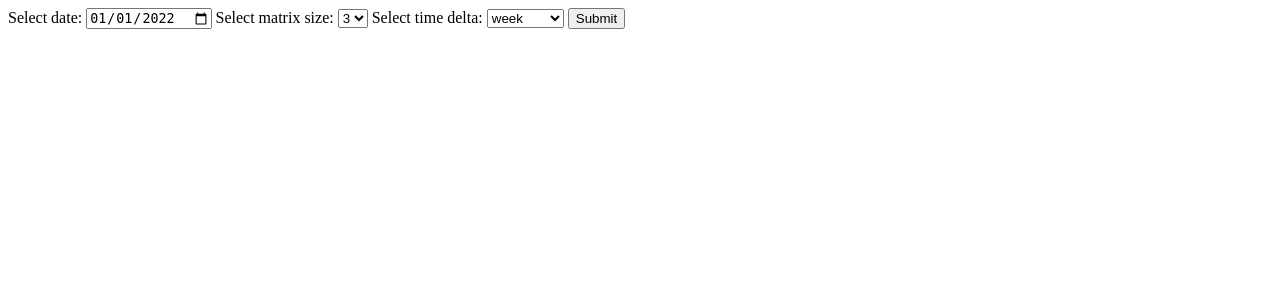
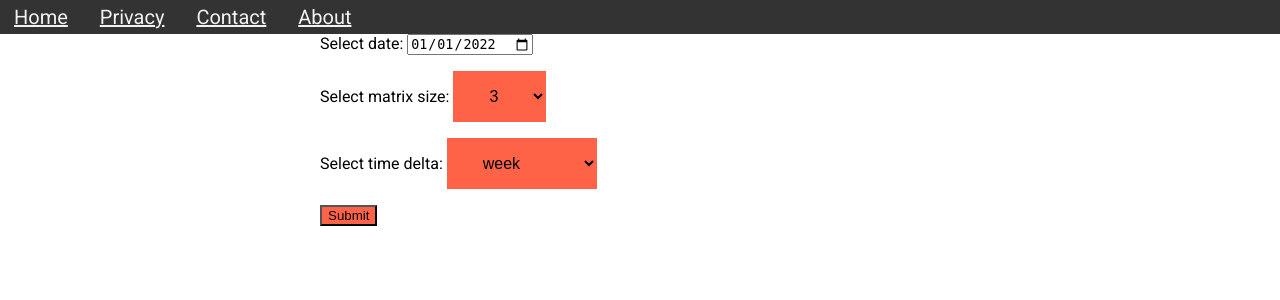
Before and after one commit to Heroesluk/azure2, a Flask app: page /mosaic in a window 1280 px wide. Shown: the top 300 px of the page. Run offline with Flask 2, Linux system fonts and the light colour scheme.

Commit message:
added templates to the other ones

```diff
--- a/bubble.py
+++ b/bubble.py
@@ -183,3 +183,8 @@
             print(name)
 
     im.save("static/{}.png".format(file_name))
+
+
+
+def download_with_color():
+    pass
--- a/static/css/main.css
+++ b/static/css/main.css
@@ -159,6 +159,10 @@
     -moz-appearance:textfield;
 }
 
+input[type=submit]{
+    background-color: tomato;
+}
+
 
 #input_name{
     width: 35%;
@@ -166,3 +170,12 @@
 #input_records{
     width: 35%;
 }
+
+.vertical_form{
+
+}
+.vertical_container{
+    display: flex;
+    flex-direction: column;
+    gap: 1rem;
+}
--- a/templates/bubble_select.html
+++ b/templates/bubble_select.html
@@ -22,7 +22,7 @@
                 <option value="artist">artists</option>
             </select>java onclick send request
 
-            <input type="submit">
+            <input class="submit_btn" type="submit">
 
         </div>
 
--- a/templates/mosaic.html
+++ b/templates/mosaic.html
@@ -1,14 +1,18 @@
-<!DOCTYPE html>
-<html lang="en">
-<head>
-    <meta charset="UTF-8">
-    <title>Title</title>
-</head>
-<body>
+{# templates/mosaic.html #}
+
+{% extends "base.html" %}
+{% block content %}
     <form action="#" method="post">
+
+        <div class="vertical_container">
+            <div class="vertical_form">
+
                 <label for="start_date">Select date: </label>
                 <input type="date" id="start_date" name="start_date"
                        value="2022-01-01">
+
+            </div>
+            <div class="vertical_form">
                 <label for="matrix_size">Select matrix size: </label>
                 <select name="matrix_size">
                     <option value="3">3</option>
@@ -16,6 +20,9 @@
                     <option value="5">5</option>
                 </select>
 
+            </div>
+
+            <div class="vertical_form">
                 <label for="time_delta">Select time delta: </label>
                 <select name="time_delta">
                     <option value="week">week</option>
@@ -24,11 +31,16 @@
                     <option value="6month">6 months</option>
                     <option value="year">year</option>
                 </select>
+            </div>
 
-    <input type="submit">
+            <div class="vertical_form">
+                <input class="submit_btn" type="submit">
+
+            </div>
+
+        </div>
 
 
     </form>
 
-</body>
-</html>
+{% endblock content %}
```
Also changed, not shown: templates/display_mosaic.html (+7 -10 lines). Lines whose indentation alone changed are shown as unchanged.
